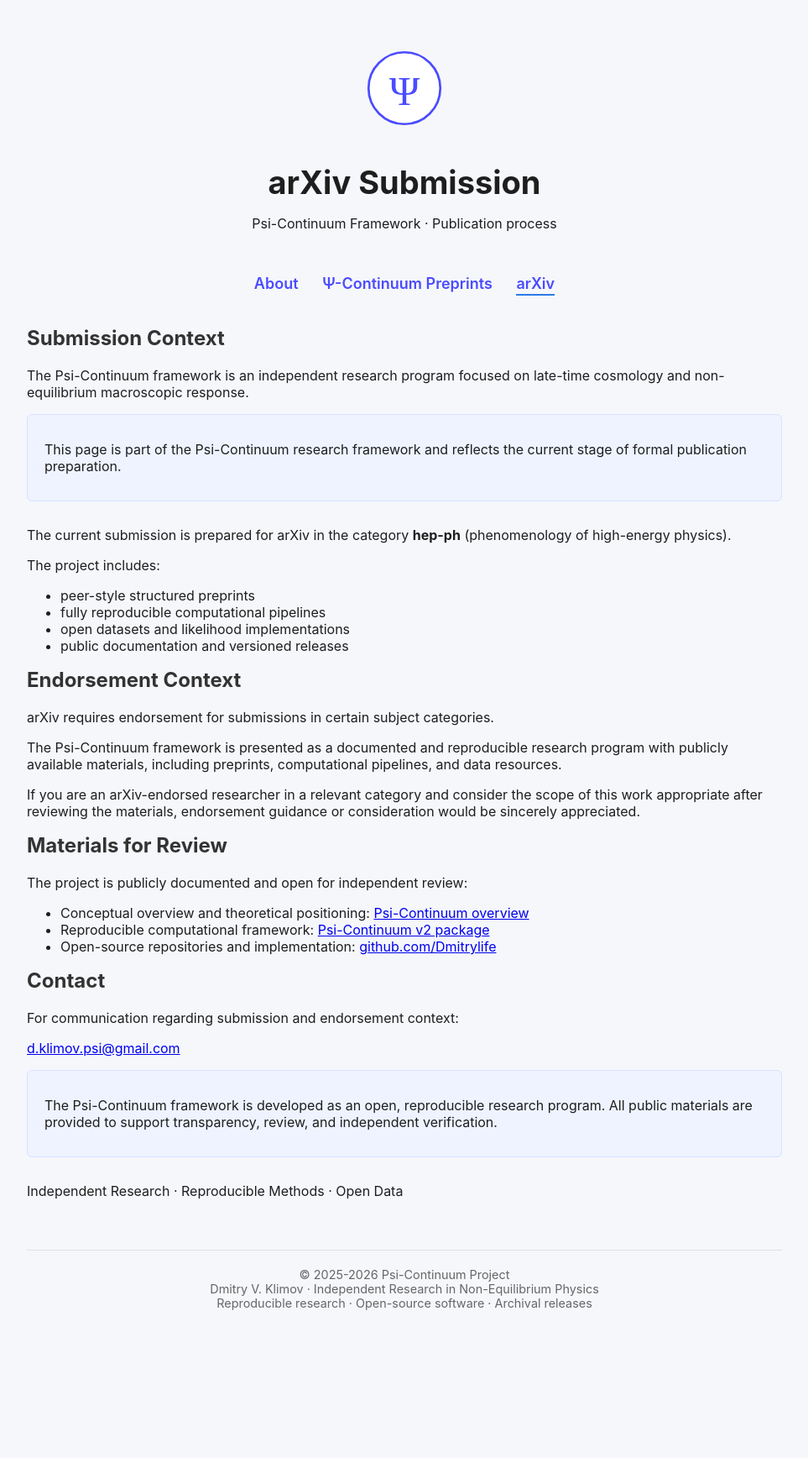
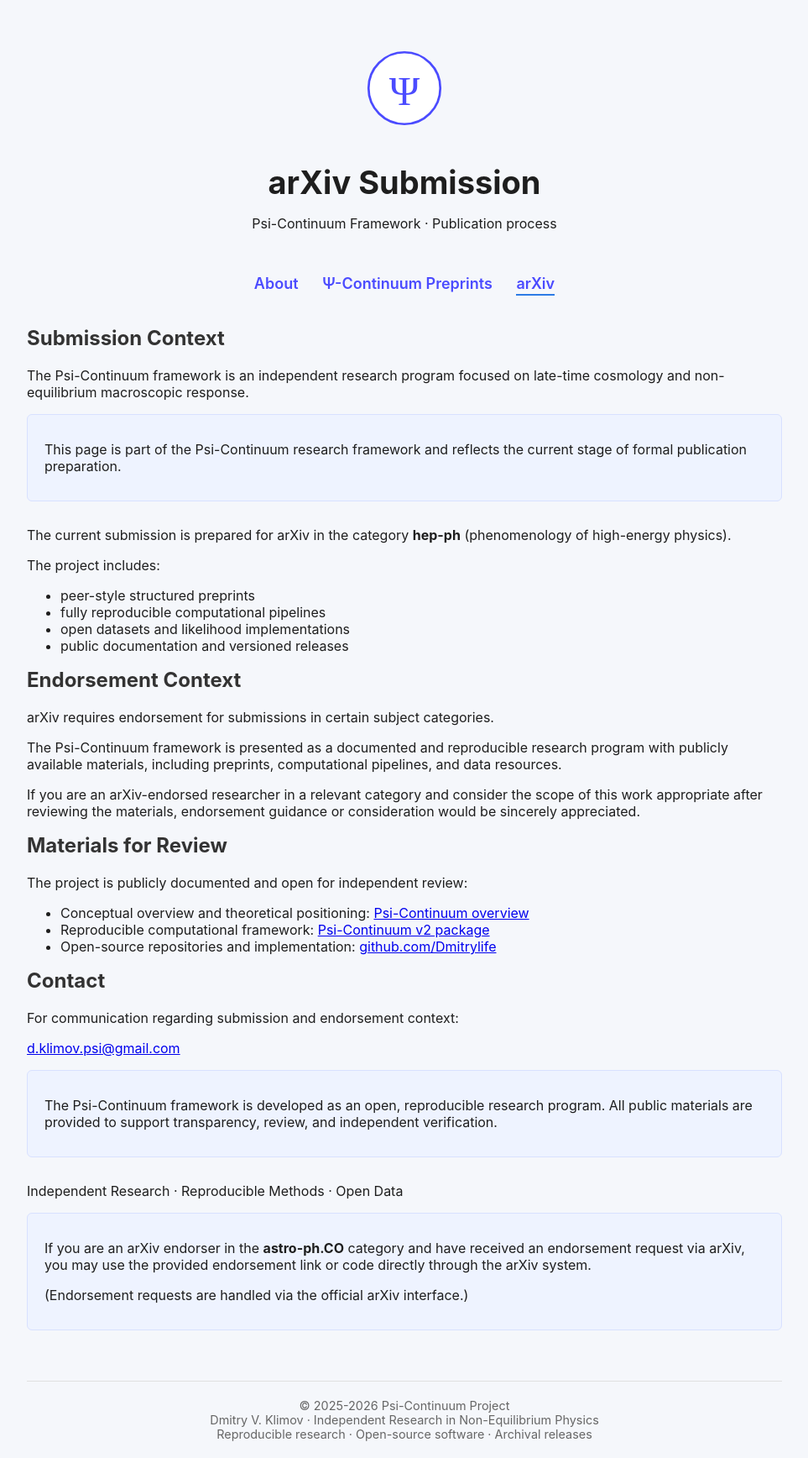
Before and after one commit to dmitrylife/Dmitrylife.github.io, a Jekyll site: the page arxiv-endorsement.html, which Jekyll copies as it is, in a window 1280 px wide. Shown: the whole page at 84% size, without its empty margins (158-1121 px from the left). Built offline with Jekyll 4.4.1, drawn with Linux system fonts in a browser that asks for light colours; before the commit the page ends 1580 px from its top, so only the background shows below that.

Commit message:
update endorsement

```diff
--- a/arxiv-endorsement.html
+++ b/arxiv-endorsement.html
@@ -133,6 +133,19 @@
 
 </section>
 
+<div class="package-info">
+    <p>
+        If you are an arXiv endorser in the <strong>astro-ph.CO</strong> category
+        and have received an endorsement request via arXiv,
+        you may use the provided endorsement link or code directly
+        through the arXiv system.
+    </p>
+
+    <p class="titlesmall">
+        (Endorsement requests are handled via the official arXiv interface.)
+    </p>
+</div>
+
 <footer>
     © 2025-2026 Psi-Continuum Project
     <br>
```
